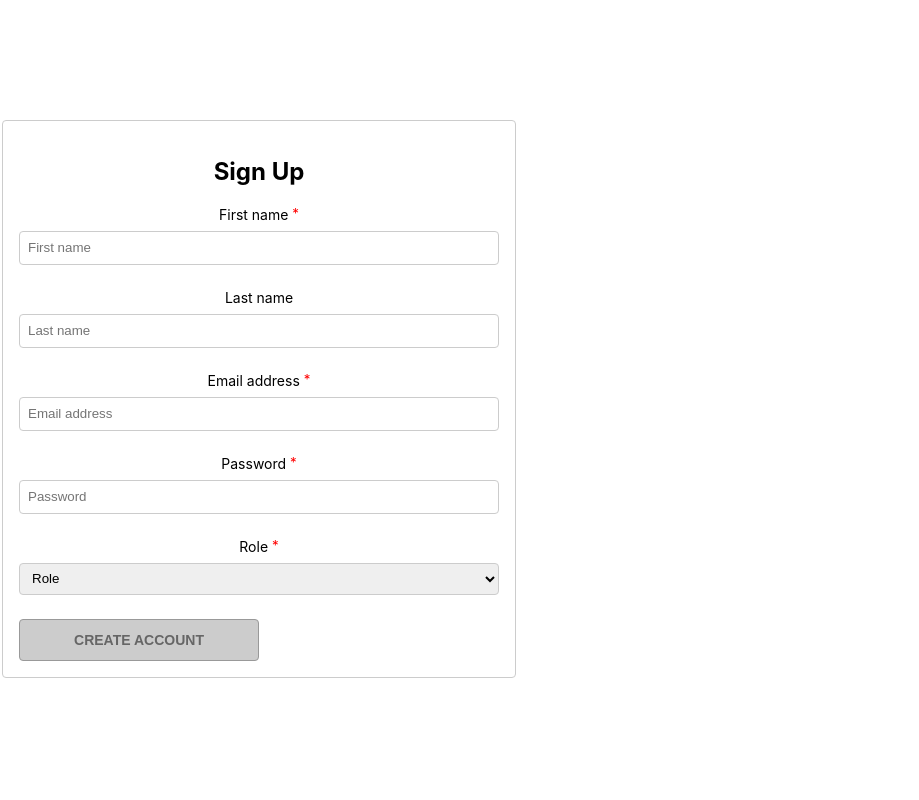
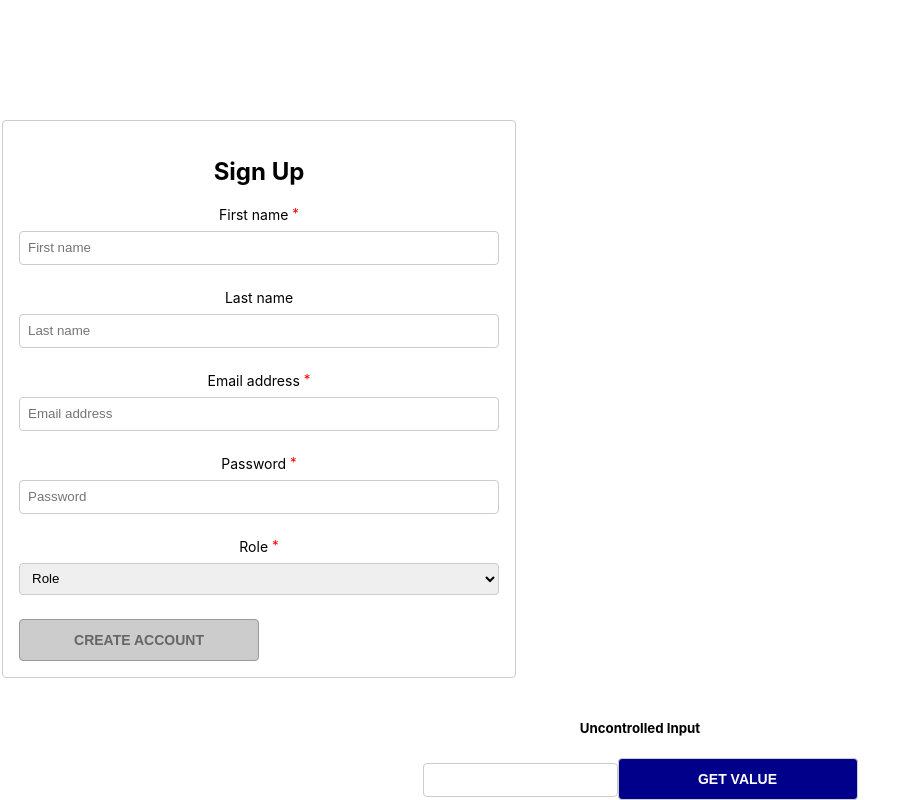
Before and after one commit to ahmedaryf/advanced-react, a React (Create React App) app: page / in a window 1280 px wide. Shown: the part 1460-2260 px from the top of the page, without its empty margins (0-919 px from the left). Before the commit the page ends 2138 px from the top, so only its background shows below. Built offline with nearby package versions, Linux system fonts and the light colour scheme.

Commit message:
new components added

```diff
--- a/src/App.js
+++ b/src/App.js
@@ -5,6 +5,7 @@ import SignUp from "./components/SignUp";
 import SignUpFixed from "./components/SignUpFixed";
 import Timer from "./components/Timer";
 import ToDos from "./components/ToDos";
+import UncontrolledInput from "./components/UncontrolledInput";
 import UserForm from "./components/UserForm";
 
 const desserts = [
@@ -51,6 +52,8 @@ function App() {
       <br />
       <br />
       <SignUpFixed />
+      <br />
+      <UncontrolledInput />
     </div>
 
   );
--- /dev/null
+++ b/src/components/UncontrolledInput.js
@@ -0,0 +1,19 @@
+import { useRef } from "react";
+
+function UncontrolledInput() {
+  const inputRef = useRef(null);
+
+  function handleClick() {
+    const inputValue = inputRef.current.value;
+    console.log(inputValue);
+  }
+
+  return (
+    <div>
+        <h5>Uncontrolled Input</h5>
+      <input type="text" ref={inputRef} />
+      <button type="submit" onClick={handleClick}>Get Value</button>
+    </div>
+  );
+}
+export default UncontrolledInput;
```
